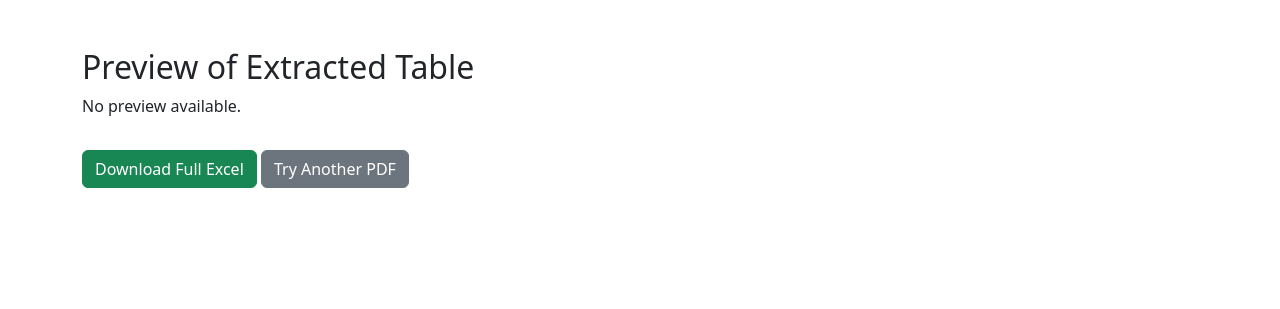
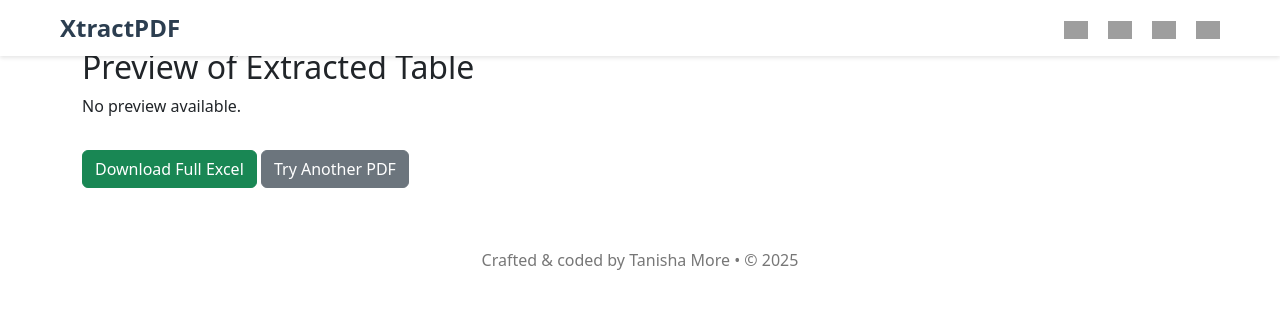
Before and after one commit to tanishamore/XtractPDF, a Flask app: page /preview in a window 1280 px wide. Shown: the top 309 px of the page. Run offline with Flask 3, Linux system fonts and the light colour scheme; grey boxes are pictures that could not be loaded.

Commit message:
Update preview.html

```diff
--- a/templates/preview.html
+++ b/templates/preview.html
@@ -5,13 +5,98 @@
     <meta name="viewport" content="width=device-width, initial-scale=1.0">
     <title>Preview Table</title>
     <link rel="stylesheet" href="https://cdn.jsdelivr.net/npm/bootstrap@5.3.0/dist/css/bootstrap.min.css">
+
+    <style>
+        header {
+            background-color: #ffffff;
+            box-shadow: 0 2px 4px rgba(0, 0, 0, 0.1);
+            position: fixed;
+            top: 0;
+            width: 100%;
+            z-index: 1000;
+        }
+
+        .navbar {
+            max-width: 1200px;
+            margin: 0 auto;
+            padding: 10px 20px;
+            display: flex;
+            justify-content: space-between;
+            align-items: center;
+        }
+
+        .logo a {
+            font-size: 24px;
+            font-weight: bold;
+            color: #2c3e50;
+            text-decoration: none;
+        }
+
+        .nav-links {
+            list-style: none;
+            display: flex;
+            gap: 20px;
+            margin: 0;
+            padding: 0;
+        }
+
+        .nav-links li a img {
+            filter: grayscale(100%);
+            transition: filter 0.3s ease;
+        }
+
+        .nav-links li a:hover img {
+            filter: none;
+        }
+
+        .main-content {
+            margin-top: 100px;
+        }
+    </style>
+
 </head>
-<body class="container mt-5">
-    <h2>Preview of Extracted Table</h2>
-    <div class="table-responsive">
-        {{ preview_table|safe}}
+<body>
+
+    <header>
+        <nav class="navbar">
+            <div class="logo">
+                <a href="/">XtractPDF</a>
+            </div>
+            <ul class="nav-links">
+                <li>
+                    <a href="https://github.com/tanishamore/" target="_blank">
+                        <img src="https://cdn-icons-png.flaticon.com/512/25/25231.png" alt="GitHub" width="24">
+                    </a>
+                </li>
+                <li>
+                    <a href="https://www.linkedin.com/in/tanishamore23/" target="_blank">
+                        <img src="https://cdn-icons-png.flaticon.com/512/174/174857.png" alt="LinkedIn" width="24">
+                    </a>
+                </li>
+                <li>
+                    <a href="https://www.instagram.com/tanimo23/" target="_blank">
+                        <img src="https://cdn-icons-png.flaticon.com/512/174/174855.png" alt="Instagram" width="24">
+                    </a>
+                </li>
+                <li>
+                    <a href="mailto:tanishamore023@gmail.com">
+                        <img src="https://cdn-icons-png.flaticon.com/512/732/732200.png" alt="Email" width="24">
+                    </a>
+                </li>
+            </ul>
+        </nav>
+    </header>
+    <div class="container mt-5">
+        <h2>Preview of Extracted Table</h2>
+        <div class="table-responsive">
+            {{ preview_table|safe}}
+        </div>
+        <a href="/download" class="btn btn-success mt-3">Download Full Excel</a>
+        <a href="/" class="btn btn-secondary mt-3">Try Another PDF</a>
     </div>
-    <a href="/download" class="btn btn-success mt-3">Download Full Excel</a>
-    <a href="/" class="btn btn-secondary mt-3">Try Another PDF</a>
+    <footer style="text-align: center; padding: 20px; margin-top: 40px; color: #777;">
+        Crafted & coded by Tanisha More • © 2025
+    </footer>
+
 </body>
 </html>
```
